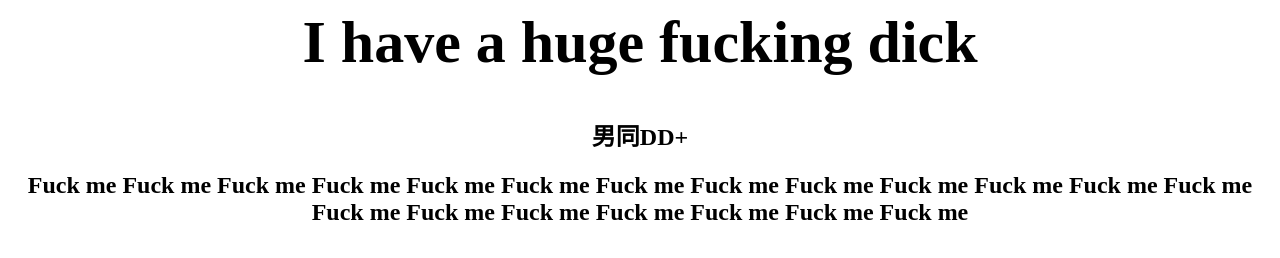
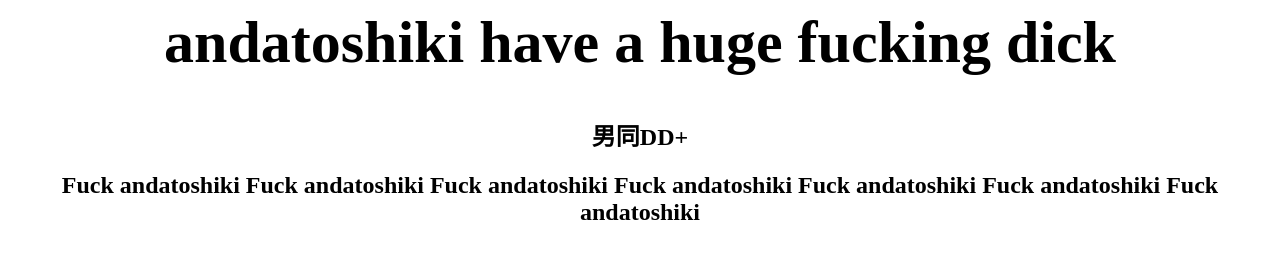
Before and after one commit to jgarte/chenskiro-home, a plain HTML site: page index.html in a window 1280 px wide. Drawn offline with Linux system fonts and the light colour scheme.

Commit message:
Update index.html

```diff
--- a/index.html
+++ b/index.html
@@ -1,6 +1,6 @@
-<h1 align="center">I have a huge fucking dick</h1>
+<h1 align="center">andatoshiki have a huge fucking dick</h1>
 <h2 align="center">男同DD+</h2>
-<h2 align="center"> Fuck me Fuck me Fuck me Fuck me Fuck me  Fuck me Fuck me Fuck me Fuck me Fuck me Fuck me Fuck me Fuck me Fuck me Fuck me Fuck me Fuck me Fuck me Fuck me Fuck me</h2>
+<h2 align="center"> Fuck andatoshiki Fuck andatoshiki Fuck andatoshiki Fuck andatoshiki Fuck andatoshiki Fuck andatoshiki Fuck andatoshiki </h2>
 
 <style>
 h1 {
```
